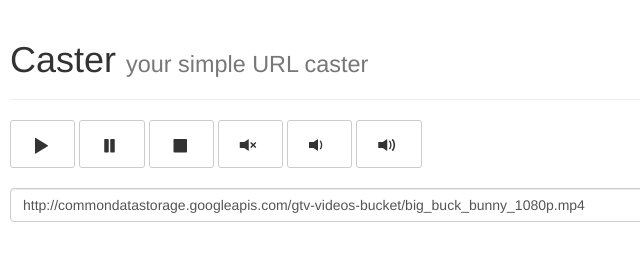
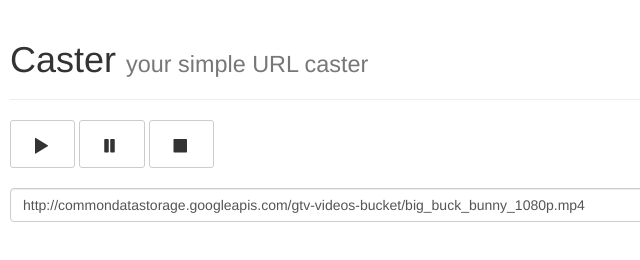
Before and after one commit to olivif/caster, a browser extension: page app/index.html at #/home in a window 1280 px wide. Shown: the full height of the page, 60-700 px from the left. Drawn offline with nearby package versions, Linux system fonts and the light colour scheme.

Commit message:
Hiding volume buttons for now.

```diff
--- a/app/home/home.html
+++ b/app/home/home.html
@@ -22,15 +22,15 @@
             <span class="btn-lg glyphicon glyphicon-stop"></span>&nbsp;
         </button>
 
-        <button type="button" class="btn btn-default btn-xs">
+        <button type="button" class="btn btn-default btn-xs" ng-show="false">
             <span class="btn-lg glyphicon glyphicon-volume-off"></span>&nbsp;
         </button>
 
-        <button type="button" class="btn btn-default btn-xs">
+        <button type="button" class="btn btn-default btn-xs" ng-show="false">
             <span class="btn-lg glyphicon glyphicon-volume-down"></span>&nbsp;
         </button>
 
-        <button type="button" class="btn btn-default btn-xs">
+        <button type="button" class="btn btn-default btn-xs" ng-show="false">
             <span class="btn-lg glyphicon glyphicon-volume-up"></span>&nbsp;
         </button>
 
```
